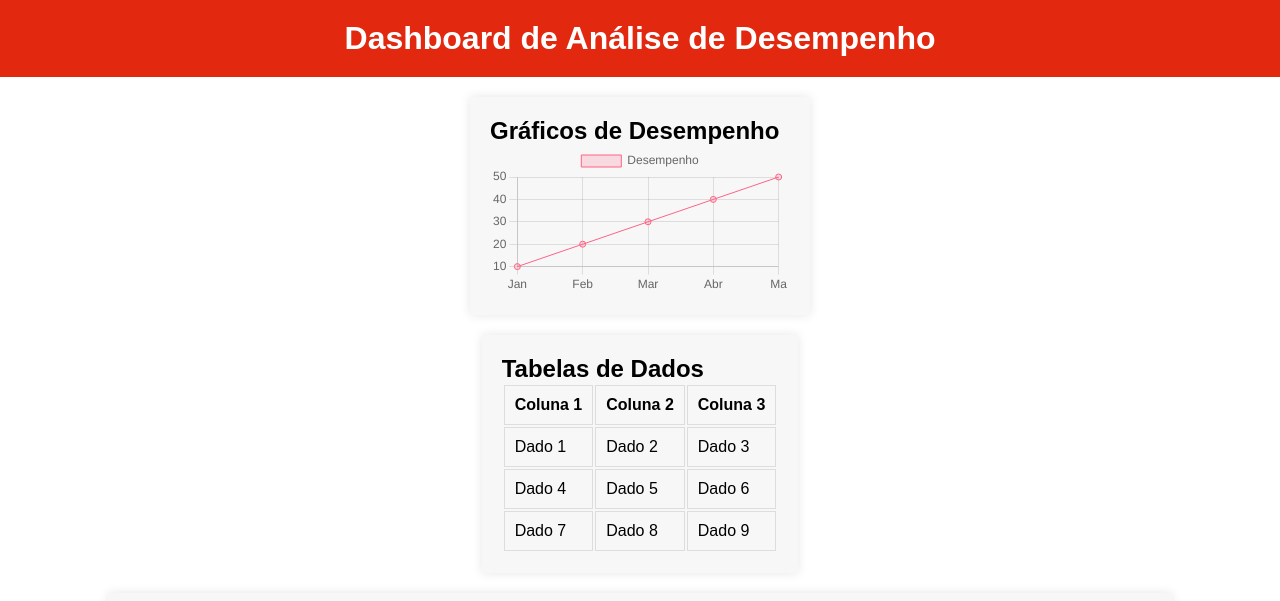
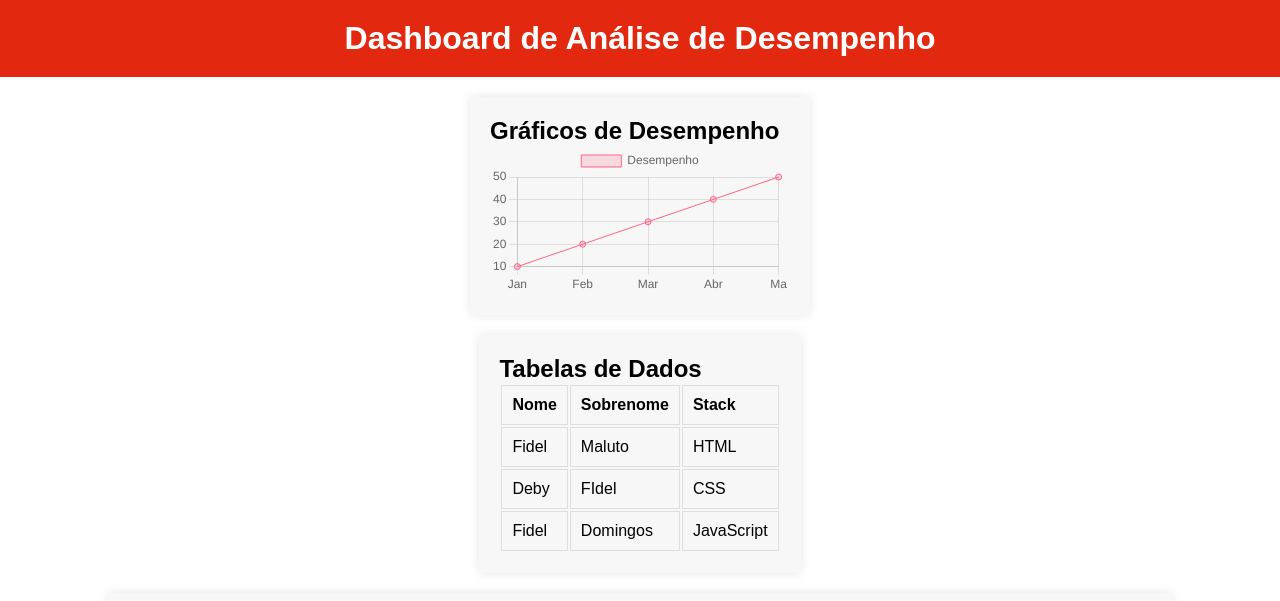
Before and after one commit to FidelMaluto/Dashboard, a plain HTML site: page index.html in a window 1280 px wide. Shown: the top 601 px of the page. Drawn offline with nearby package versions, Linux system fonts and the light colour scheme; grey boxes are pictures that could not be loaded.

Commit message:
alterou-se os dados da tabela

```diff
--- a/index.html
+++ b/index.html
@@ -22,9 +22,9 @@
             <table id="tabela-dados">
             <thead>
                 <tr>
-                    <th>Coluna 1</th>
-                    <th>Coluna 2</th>
-                    <th>Coluna 3</th>
+                    <th>Nome</th>
+                    <th>Sobrenome</th>
+                    <th>Stack</th>
                 </tr>
             </thead>
             <tbody id="tabela-dados-corpo"></tbody>
--- a/script.js
+++ b/script.js
@@ -24,17 +24,17 @@ const chart = new Chart(graficoDesempenho, {
 // Tabela de Dados
 const tabelaDadosCorpo = document.getElementById('tabela-dados-corpo');
 const dados = [
-    { coluna1: 'Dado 1', coluna2: 'Dado 2', coluna3: 'Dado 3' },
-    { coluna1: 'Dado 4', coluna2: 'Dado 5', coluna3: 'Dado 6' },
-    { coluna1: 'Dado 7', coluna2: 'Dado 8', coluna3: 'Dado 9' }
+    { Nome: 'Fidel', Sobrenome: 'Maluto', Stack: 'HTML' },
+    { Nome: 'Deby', Sobrenome: 'FIdel', Stack: 'CSS' },
+    { Nome: 'Fidel', Sobrenome: 'Domingos', Stack: 'JavaScript' }
 ];
 
 dados.forEach(dado => {
     const linha = document.createElement('tr');
     linha.innerHTML = `
-    <td>${dado.coluna1}</td>
-    <td>${dado.coluna2}</td>
-    <td>${dado.coluna3}</td>
+    <td>${dado.Nome}</td>
+    <td>${dado.Sobrenome}</td>
+    <td>${dado.Stack}</td>
     `;
 
     tabelaDadosCorpo.appendChild(linha);
```
